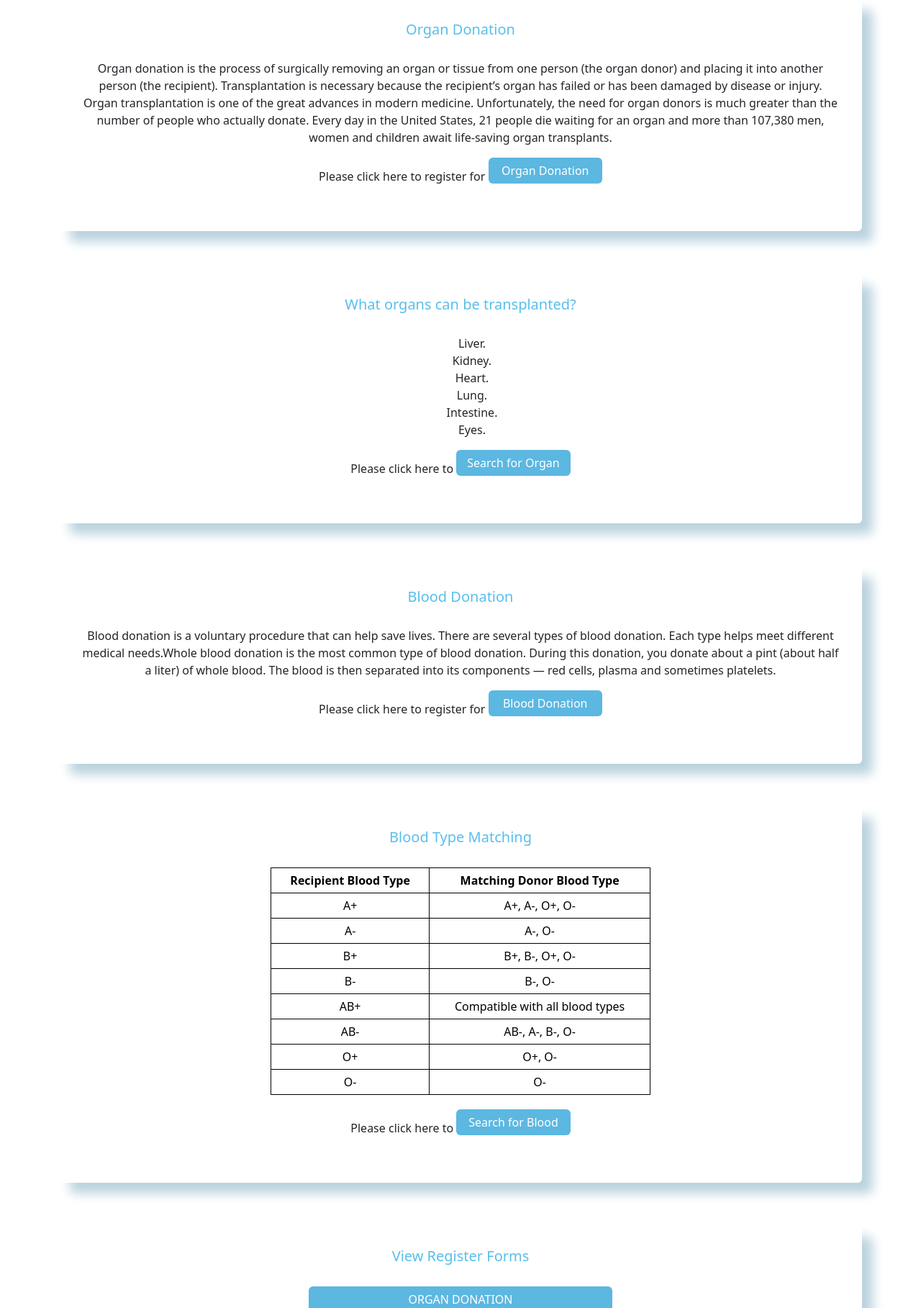
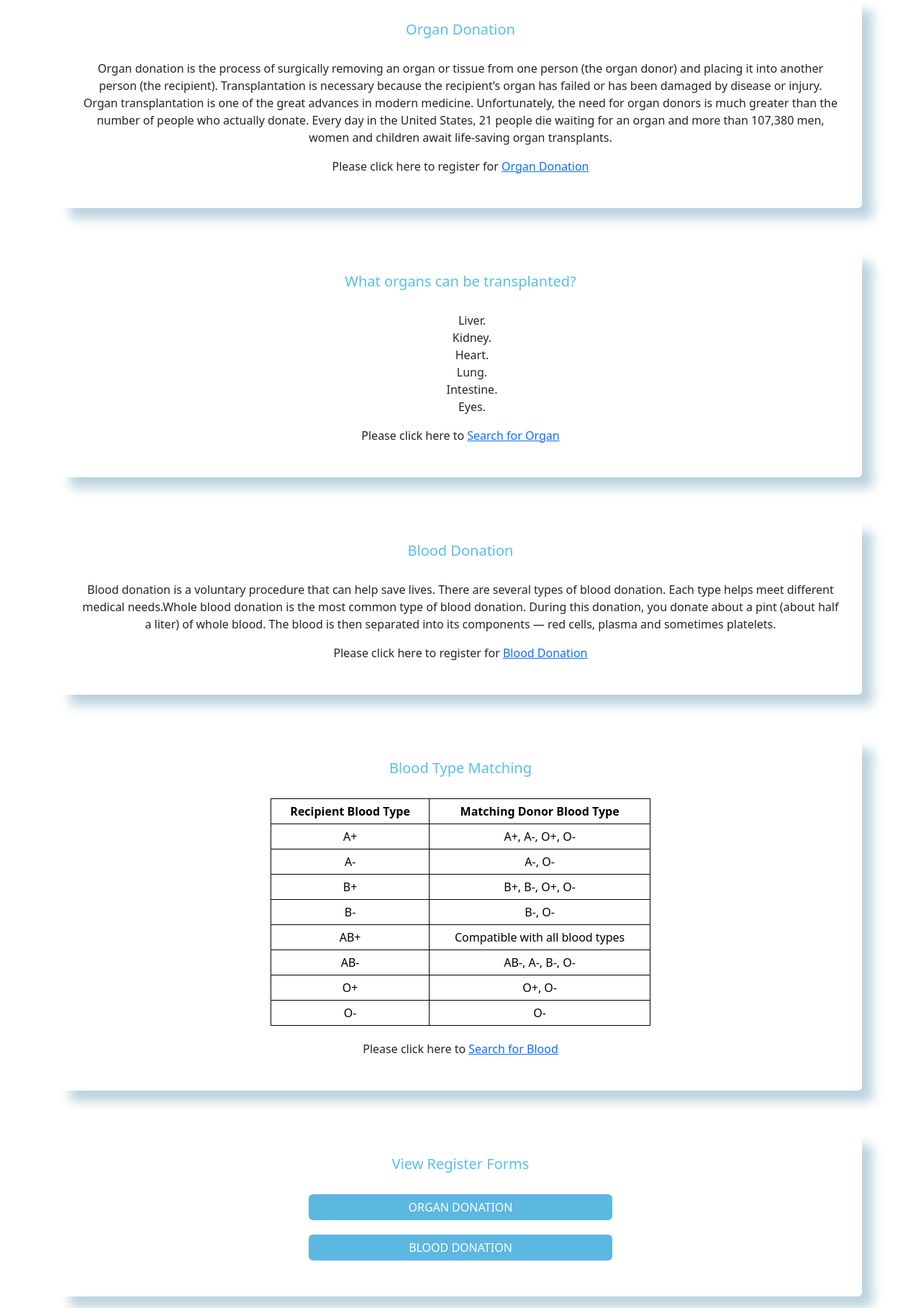
Before and after one commit to kkbhavana/django-organ, a Django app: page /main_page/ in a window 1280 px wide. Shown: the part 267-2084 px from the top of the page at 72% size. Run offline with Django 4.2, Linux system fonts and the light colour scheme.

Commit message:
last update

```diff
--- a/Organ_Donation/o_donation/templates/signup_page.html
+++ b/Organ_Donation/o_donation/templates/signup_page.html
@@ -23,7 +23,7 @@
             donors is much greater than the number of people who actually donate. Every day in the United States,
             21 people die waiting for an organ and more than 107,380 men, women and children await life-saving organ
             transplants.</p>
-    <p>Please click here to register for <a class="btn btn-primary" style="width:15%" href="{%url 'register_organ'%}">Organ Donation</a></p>
+    <p>Please click here to register for <a  style="width:15%" href="{%url 'register_organ'%}">Organ Donation</a></p>
 </div>
 <div class="card mb-3" style="max-width: 70rem;">
 
@@ -36,7 +36,7 @@
             <li>Intestine.</li>
             <li>Eyes.</li>
         </ul>
-    <p>Please click here to <a class="btn btn-primary" style="width:15%" href="{%url 'search_organ'%}">Search for Organ</a></p>
+    <p>Please click here to <a  style="width:15%" href="{%url 'search_organ'%}">Search for Organ</a></p>
 </div>
 
 <div class="card mb-3" style="max-width: 70rem;">
@@ -46,7 +46,7 @@
             donation. Each type helps meet different medical needs.Whole blood donation is the most common type of
             blood donation. During this donation, you donate about a pint (about half a liter) of whole blood.
             The blood is then separated into its components — red cells, plasma and sometimes platelets.</p>
-    <p>Please click here to register for <a class="btn btn-primary" style="width:15%" href="{%url 'register_blood'%}">Blood Donation</a> </p>
+    <p>Please click here to register for <a  style="width:15%" href="{%url 'register_blood'%}">Blood Donation</a> </p>
 </div>
 <div class="card mb-3" style="max-width: 70rem;">
  <h5 style="color:#59BEEB" >Blood Type Matching</h5>
@@ -88,7 +88,7 @@
     <td>O-</td>
   </tr>
 </table>
-    <p>Please click here to <a class="btn btn-primary" style="width:15%" href="{% url 'search_blood' %}">Search for Blood</a> </p>
+    <p>Please click here to <a  style="width:15%" href="{% url 'search_blood' %}">Search for Blood</a> </p>
 </div>
 <div class="card mb-3" style="max-width: 70rem;">
 
--- a/Organ_Donation/o_donation/views.py
+++ b/Organ_Donation/o_donation/views.py
@@ -1,3 +1,4 @@
+from django.contrib.auth.decorators import login_required
 from django.contrib.auth.mixins import LoginRequiredMixin
 from django.db.models import Q
 from django.shortcuts import render
@@ -11,19 +12,20 @@ from .models import Doner, BloodDoner
 def home(request):
     return render(request, 'home.html')
 
+
 def signuphome(request):
     return render(request, 'signup_page.html')
 
-
+@login_required
 def searchorgan(request):
     return render(request, 'organ_search.html')
 
-
+@login_required
 def searchblood(request):
     return render(request, 'blood_search.html')
 
 
-class SearchOrganView(LoginRequiredMixin, ListView):
+class SearchOrganView(ListView):
     model = Doner
     template_name = 'organ_result.html'
 
@@ -34,7 +36,7 @@ class SearchOrganView(LoginRequiredMixin, ListView):
         )
 
 
-class SearchBloodView(LoginRequiredMixin, ListView):
+class SearchBloodView(ListView):
     model = BloodDoner
     template_name = 'blood_result.html'
 
@@ -81,18 +83,19 @@ class OrgandataDelete(LoginRequiredMixin, DeleteView):
     success_url = reverse_lazy('organ-data')
     template_name = 'organ_delete.html'
 
-class BloodDataView(LoginRequiredMixin,ListView):
+
+class BloodDataView(LoginRequiredMixin, ListView):
     model = BloodDoner
     context_object_name = 'blood'
-    template_name ='blooddata.html'
-
+    template_name = 'blooddata.html'
 
     def get_context_data(self, **kwargs):
         context = super().get_context_data(**kwargs)
         context['blood'] = context['blood'].filter(user=self.request.user)
         return context
 
-class BloodRegisterFormCreate(LoginRequiredMixin,CreateView):
+
+class BloodRegisterFormCreate(LoginRequiredMixin, CreateView):
     model = BloodDoner
     fields = ['name', 'age', 'gender', 'blood_group', 'phone_number', 'place', 'status']
     template_name = 'blood_register.html'
@@ -102,14 +105,15 @@ class BloodRegisterFormCreate(LoginRequiredMixin,CreateView):
         form.instance.user = self.request.user
         return super(BloodRegisterFormCreate, self).form_valid(form)
 
-class BloodDataUpdate(LoginRequiredMixin,UpdateView):
+
+class BloodDataUpdate(LoginRequiredMixin, UpdateView):
     model = BloodDoner
     fields = ['name', 'age', 'gender', 'blood_group', 'phone_number', 'place', 'status']
     template_name = 'blood_register.html'
     success_url = reverse_lazy('blood-data')
 
 
-class BloodDataDelete(LoginRequiredMixin,DeleteView):
+class BloodDataDelete(LoginRequiredMixin, DeleteView):
     model = BloodDoner
     template_name = 'blood_delete.html'
     success_url = reverse_lazy('blood-data')
```
